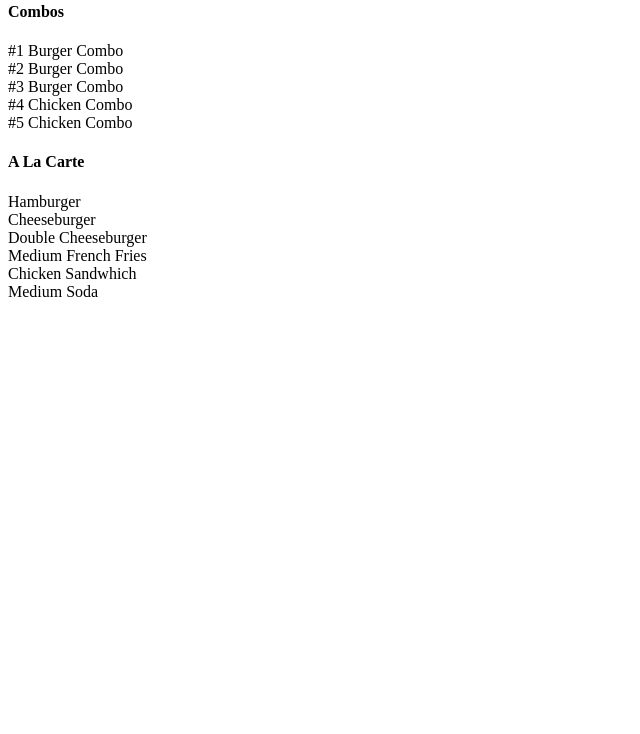
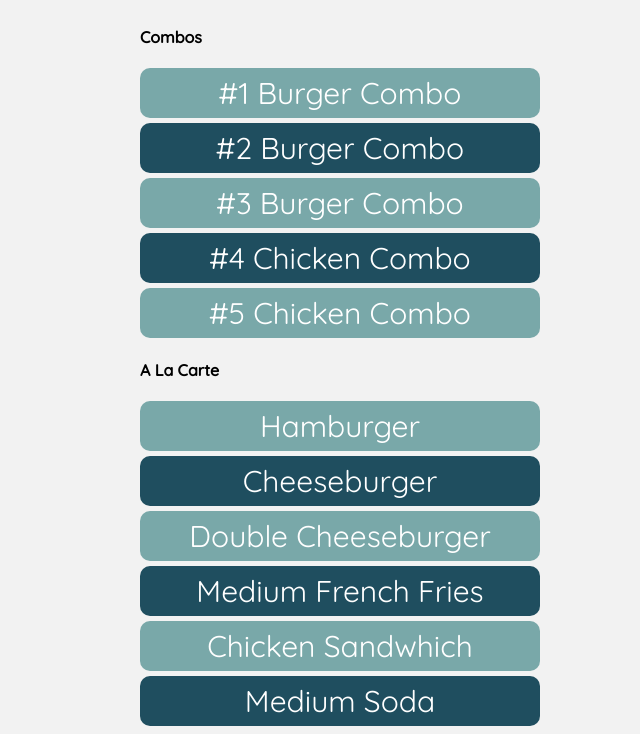
Before and after one commit to doerschera/visual-menu, a React app: page / in a window 1280 px wide. Shown: the part 77-811 px from the top of the page, without its empty margins (0-640 px from the left). Built offline with nearby package versions, Linux system fonts and the light colour scheme.

Commit message:
basic menu style

```diff
--- a/app/main/components/Menu.js
+++ b/app/main/components/Menu.js
@@ -3,7 +3,7 @@ import React from 'react';
 export default class Menu extends React.Component {
   mapItem(item, i) {
     return (
-      <div className="menu-item" key={item}>{item}</div>
+      <li className="menu-item" key={item}>{item}</li>
     )
   }
 
@@ -12,11 +12,15 @@ export default class Menu extends React.Component {
     let aLaCarteItems = this.props.aLaCarteItems.map(this.mapItem);
 
     return (
-      <div>
+      <div className="menu">
         <h4>Combos</h4>
-        {comboItems}
+        <ul className="menu-list">
+          {comboItems}
+        </ul>
         <h4>A La Carte</h4>
-        {aLaCarteItems}
+        <ul className="menu-list">
+          {aLaCarteItems}
+        </ul>
       </div>
     )
   }
--- a/app/main/main.js
+++ b/app/main/main.js
@@ -15,10 +15,12 @@ export default class Main extends React.Component {
     return (
       <div>
         <h1>Place Order</h1>
-        <Menu
-          comboItems={this.state.comboItems}
-          aLaCarteItems={this.state.aLaCarteItems}
-        />
+        <div className="container">
+          <Menu
+            comboItems={this.state.comboItems}
+            aLaCarteItems={this.state.aLaCarteItems}
+          />
+        </div>
       </div>
     )
   }
--- a/public/index.html
+++ b/public/index.html
@@ -2,6 +2,7 @@
 <html>
   <head>
     <meta charset="utf-8">
+    <link rel="stylesheet" href="/style/style.css">
     <title>Visual Menu</title>
   </head>
   <body>
--- /dev/null
+++ b/public/style/partials/_menu.scss
@@ -0,0 +1,25 @@
+
+.menu {
+  width: 400px;
+  height: 90vh;
+}
+
+.menu-item {
+  height: 50px;
+  width: 100%;
+  padding: 10px;
+  text-align: center;
+  box-sizing: border-box;
+  color: white;
+  font-size: 30px;
+  line-height: 30px;
+  border-radius: 10px;
+  cursor: pointer;
+  &:nth-child(odd) {
+    background-color: $light-teal;
+  }
+  &:nth-child(even) {
+    background-color: $dark-teal;
+    margin: 5px 0;
+  }
+}
--- /dev/null
+++ b/public/style/style.scss
@@ -0,0 +1,32 @@
+@import url('https://fonts.googleapis.com/css?family=Quicksand:400,500');
+
+// -------- Variables -------------
+
+$light-teal: #79A8A9;
+$dark-teal: #1F4E5F;
+
+// ----------------------------------
+
+body {
+  font-family: 'Quicksand', 'Helvetica', 'Aerial', sans-serif;
+  font-weight: 400;
+  background-color: #f2f2f2;
+}
+
+ul {
+  padding: 0;
+}
+
+li {
+  list-style: none;
+}
+
+.container {
+  display: flex;
+  flex-direction: row;
+  flex-wrap: wrap;
+  width: 1000px;
+  margin: auto;
+}
+
+@import "partials/menu";
```
Also changed, not shown: public/style/style.css (added), 2 other files.
